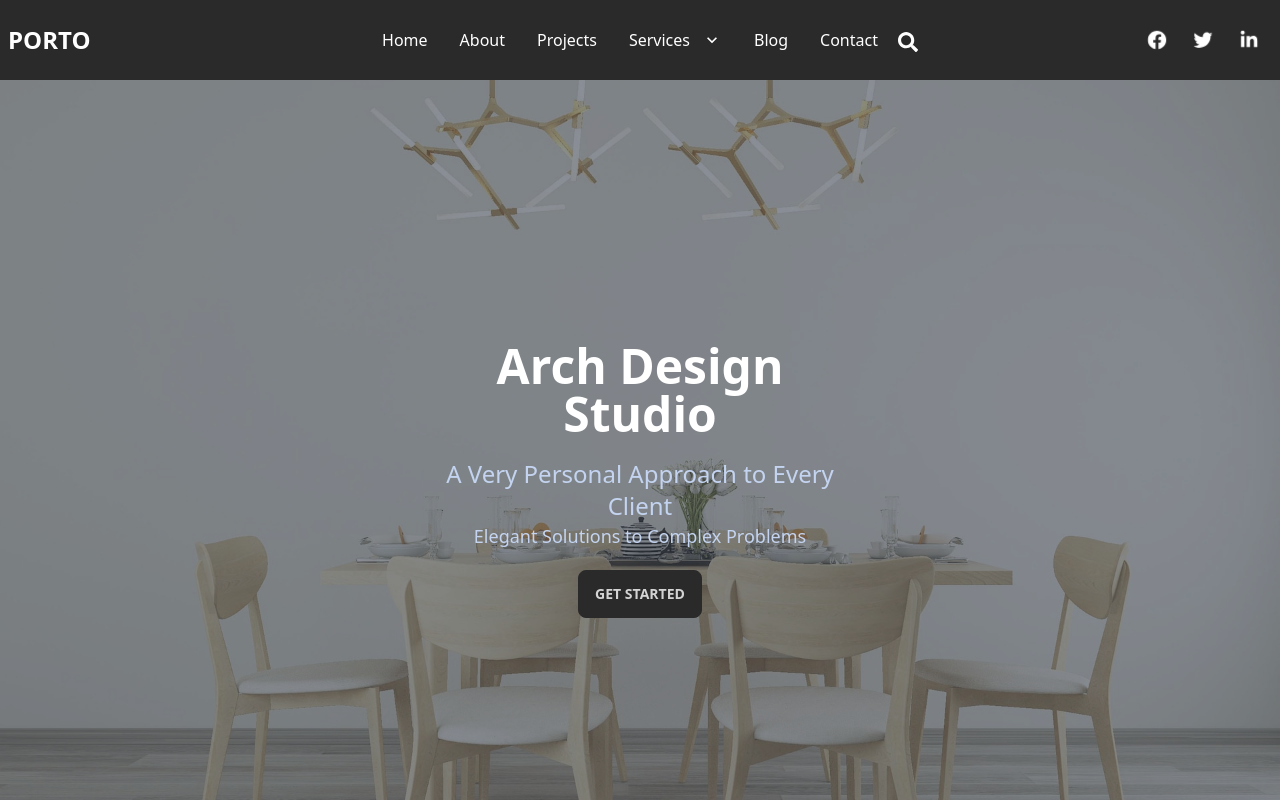
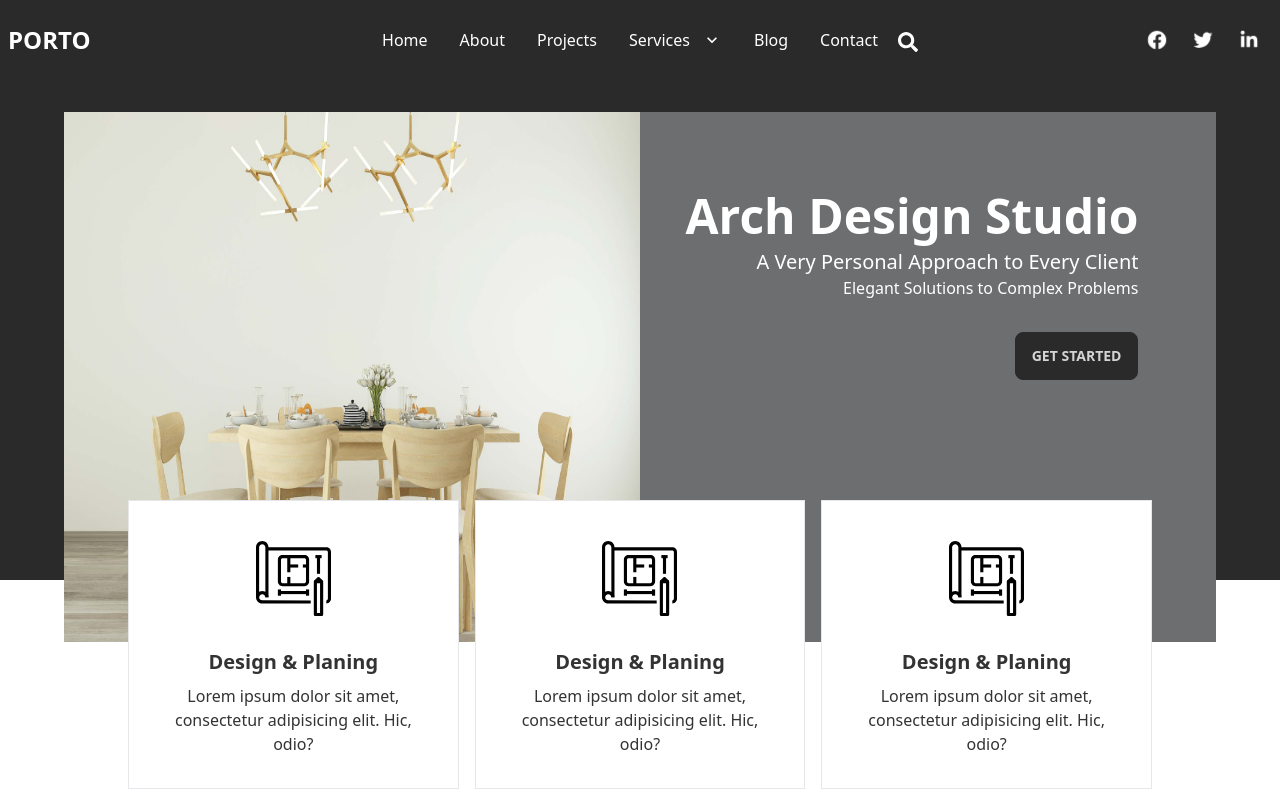
Before and after one commit to yusuf-khan-swd/porto-innovation, a React (Vite) app: page / in a window 1280 px wide. Shown: the top 800 px of the page. Built offline with nearby package versions, Linux system fonts and the light colour scheme.

Commit message:
modified carousel to match image

```diff
--- a/src/components/Carousel/Carousel.tsx
+++ b/src/components/Carousel/Carousel.tsx
@@ -2,16 +2,20 @@ import banner1 from '../../assets/banner1.jpg';
 
 const Carousel = () => {
   return (
-    <div className="">
-      <div className="">
-        <div className="hero min-h-screen" style={{ backgroundImage: `url(${banner1})` }}>
-          <div className="hero-overlay bg-opacity-60"></div>
-          <div className="hero-content text-center text-neutral-content">
-            <div className="max-w-md">
-              <h1 className="mb-5 text-5xl font-bold text-white">Arch Design Studio</h1>
-              <p className="text-2xl">A Very Personal Approach to Every Client </p>
-              <p className="mb-5 text-lg">Elegant Solutions to Complex Problems</p>
-              <button className="btn btn-primary">Get Started</button>
+    <div className="bg-primary h-[500px]">
+      <div className="w-[90%] mx-auto pt-8">
+        <div className="grid grid-cols-1 md:grid-cols-2 bg-white">
+          <div className="">
+            <figure className="w-full"><img src={banner1} className="h-[530px]" alt="Album" /></figure>
+          </div>
+          <div className="bg-[#6c6e70] text-white flex flex-col items-center pt-20">
+            <div className=" text-right pr-8">
+              <h2 className="text-5xl font-bold mb-2">Arch Design Studio</h2>
+              <p className="text-xl">A Very Personal Approach to Every Client</p>
+              <p className="mb-8">Elegant Solutions to Complex Problems</p>
+              <div className="">
+                <button className="btn btn-primary">Get Started</button>
+              </div>
             </div>
           </div>
         </div>
```
